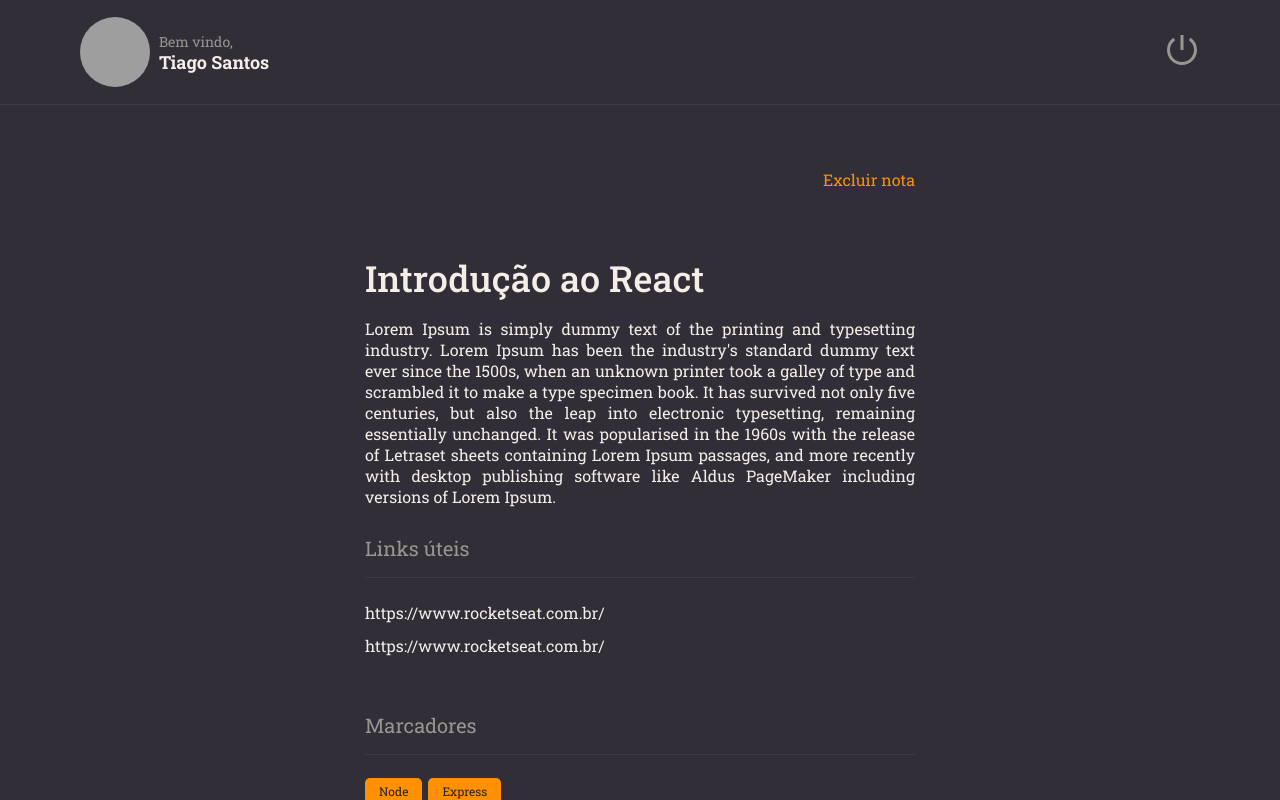
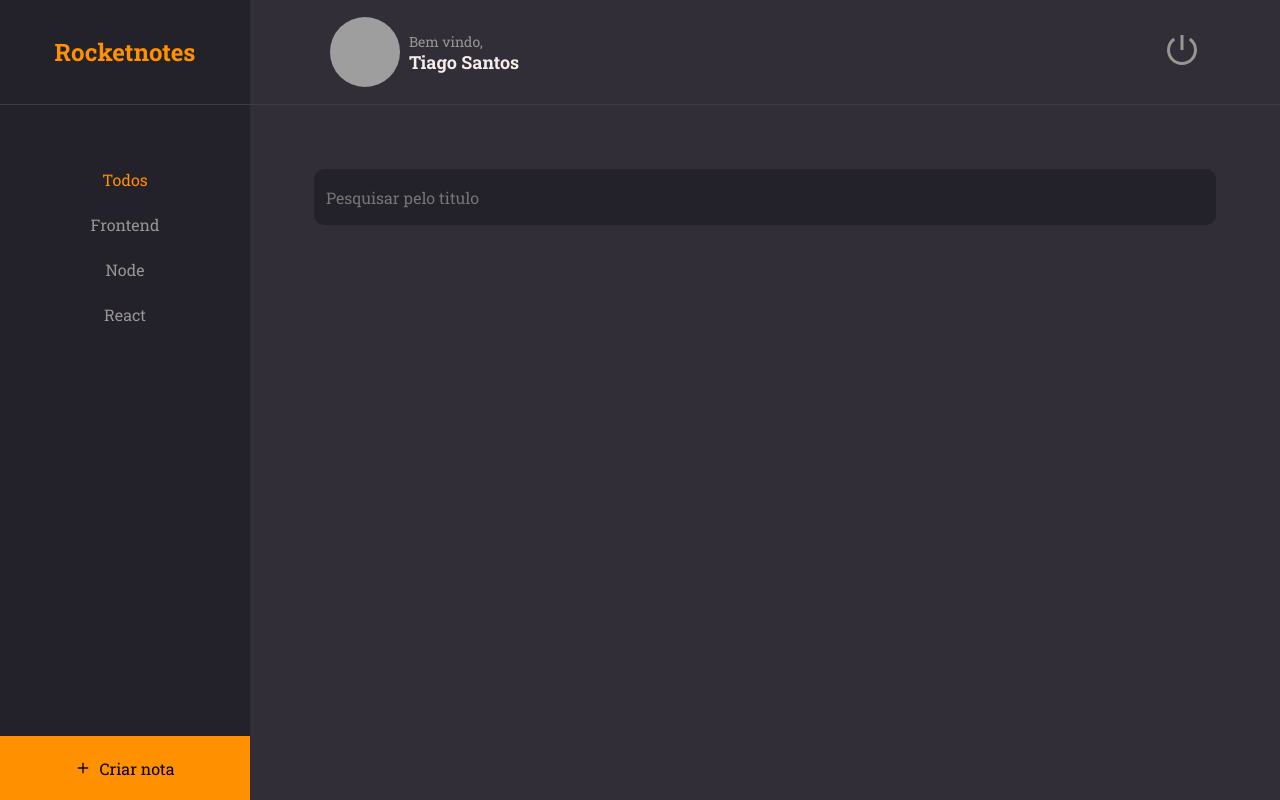
Before and after one commit to Tiagoamrein/Explorer-Rocketseat, a React (Vite) app in the folder Stage 9/rocketnotes/: page / in a window 1280 px wide. Built offline with nearby package versions, Linux system fonts and the light colour scheme; grey boxes are pictures that could not be loaded.

Commit message:
add components and pages

```diff
--- a/Stage 9/rocketnotes/src/components/ButtonText/index.jsx
+++ b/Stage 9/rocketnotes/src/components/ButtonText/index.jsx
@@ -1,9 +1,10 @@
 import { Container } from "./styles";
 
-export function ButtonText ({title, ...rest}){
+export function ButtonText ({title,isActive = false, ...rest}){
 
   return (
-    <Container type="buttom">
+    <Container type="buttom" isActive = {isActive} {...rest}>
+
       {title}
 
     </Container>
--- a/Stage 9/rocketnotes/src/components/ButtonText/styles.js
+++ b/Stage 9/rocketnotes/src/components/ButtonText/styles.js
@@ -4,6 +4,6 @@
   background: none;
   font-size: 16px;
   border: none;
-  color: ${({theme}) => theme.COLORS.ORANGE};
+  color: ${({theme, isActive}) => isActive ?  theme.COLORS.ORANGE :theme.COLORS.GRAY_100 };
 
 `
--- a/Stage 9/rocketnotes/src/components/Header/style.js
+++ b/Stage 9/rocketnotes/src/components/Header/style.js
@@ -3,6 +3,7 @@
 import styled from "styled-components";
 
 export const Container= styled.header`
+
   grid-area: header;
 
   height: 105px;
--- /dev/null
+++ b/Stage 9/rocketnotes/src/components/Input/index.jsx
@@ -0,0 +1,13 @@
+import {Container} from "./styles"
+
+export function Input({icon:Icon, ...rest}){
+
+  return(
+    <Container>
+
+
+    {Icon && <Icon size= {20}/>}
+    <input {...rest}/>
+    </Container>
+  )
+}
--- /dev/null
+++ b/Stage 9/rocketnotes/src/components/Input/styles.js
@@ -0,0 +1,34 @@
+import styled from "styled-components";
+
+export const Container = styled.div`
+
+  width: 100%;
+  display: flex;
+  align-items: center;
+
+  background-color: ${({theme})=> theme.COLORS.BACKGROUND_900};
+  color: ${({theme})=> theme.COLORS.GRAY_300};
+
+
+  margin-bottom: 8px;
+  border-radius: 10px;
+
+  >input{
+    height: 56px;
+    width: 100%;
+    padding: 12px;
+    color: ${({theme})=> theme.COLORS.WHITE};
+
+    background: transparent;
+    border: 0;
+
+    &:placeholder{
+      color: ${({theme})=> theme.COLORS.GRAY_300};
+    }
+  }
+
+  >svg {
+    margin-left: 16px;
+  }
+
+`
--- a/Stage 9/rocketnotes/src/main.jsx
+++ b/Stage 9/rocketnotes/src/main.jsx
@@ -3,14 +3,15 @@
 import { ThemeProvider } from 'styled-components'
 
 import theme from './styles/theme'
-import { Details } from './pages/Details'
+
 import Global from './styles/global'
+import { Home } from './pages/Home'
 
 ReactDOM.createRoot(document.getElementById('root')).render(
   <React.StrictMode>
     <ThemeProvider theme={theme}>
     <Global/>
-    <Details/>
+    <Home/>
     </ThemeProvider>
   </React.StrictMode>
 )
--- a/Stage 9/rocketnotes/src/pages/Details/styles.js
+++ b/Stage 9/rocketnotes/src/pages/Details/styles.js
@@ -13,7 +13,7 @@
 
   >main {
     grid-area: content;
-    overflow-y: scroll;
+    overflow-y: auto;
 
     padding: 64px 0 ;
   }
--- a/Stage 9/rocketnotes/src/pages/Home/index.jsx
+++ b/Stage 9/rocketnotes/src/pages/Home/index.jsx
@@ -0,0 +1,38 @@
+import {Container, Brand, Menu, Search, Content, NewNote} from "./styles"
+import {Header} from "./../../components/Header"
+import {ButtonText} from "../../components/ButtonText"
+import {Input} from "../../components/Input"
+
+import {FiPlus} from "react-icons/fi"
+
+export function Home(){
+
+  return(
+    <Container>
+      <Brand>
+      <h1>Rocketnotes</h1>
+      </Brand>
+
+      <Header/>
+      <Menu>
+        <li><ButtonText title= "Todos" isActive /></li>
+        <li><ButtonText title= "Frontend"/></li>
+        <li><ButtonText title= "Node"/></li>
+        <li><ButtonText title= "React"/></li>
+      </Menu>
+      <Search>
+      <Input placeholder = "Pesquisar pelo titulo"/>
+
+      </Search>
+      <Content>
+
+      </Content>
+      <NewNote>
+        <FiPlus/>
+        Criar nota
+      </NewNote>
+
+    </Container>
+  )
+
+}
--- a/Stage 9/rocketnotes/src/pages/Home/styles.js
+++ b/Stage 9/rocketnotes/src/pages/Home/styles.js
@@ -0,0 +1,67 @@
+import styled from "styled-components";
+
+export const Container = styled.div`
+  width: 100%;
+  height: 100vh;
+
+  display: grid;
+  grid-template-columns: 250px auto;
+  grid-template-rows: 105px 128px auto 64px;
+
+  grid-template-areas:
+  "brand header"
+  "menu search"
+  "menu content"
+  "newnote content";
+
+  background-color: ${({theme}) => theme.COLORS.BACKGROUND_800};
+`
+export const Brand = styled.div`
+  grid-area: brand;
+
+  display: flex;
+  justify-content: center;
+  align-items: center;
+
+  border-bottom-width: 1px;
+  border-bottom-style: solid;
+  border-bottom-color: ${({theme})=> theme.COLORS.BACKGROUND_700};
+
+  background-color: ${({theme})=> theme.COLORS.BACKGROUND_900};
+  > h1{
+    font-size: 24px;
+    color: ${({theme})=> theme.COLORS.ORANGE};
+  }
+`
+export const Menu = styled.ul`
+    grid-area: menu;
+    background-color: ${({theme})=> theme.COLORS.BACKGROUND_900};
+    padding-top: 64px;
+    text-align: center;
+
+    > li{
+      margin-bottom: 24px;
+    }
+
+`
+export const Search = styled.div`
+  grid-area: search;
+  padding: 64px 64px 0;
+
+`
+export const Content = styled.div`
+  grid-area: content;
+`
+export const NewNote = styled.button`
+  grid-area: newnote;
+  border: none;
+  background-color: ${({theme})=> theme.COLORS.ORANGE};
+
+  display: flex;
+  justify-content: center;
+  align-items: center;
+
+  >svg{
+    margin-right: 8px;
+  }
+`
```
Also changed, not shown: Stage 9/rocketnotes/src/components/Note/index.jsx (added, +9 -0 lines), Stage 9/rocketnotes/src/components/Note/styles.js (added).
